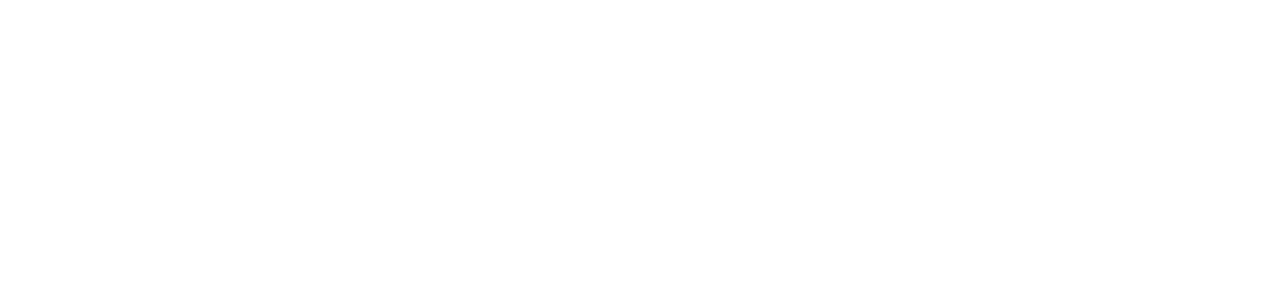
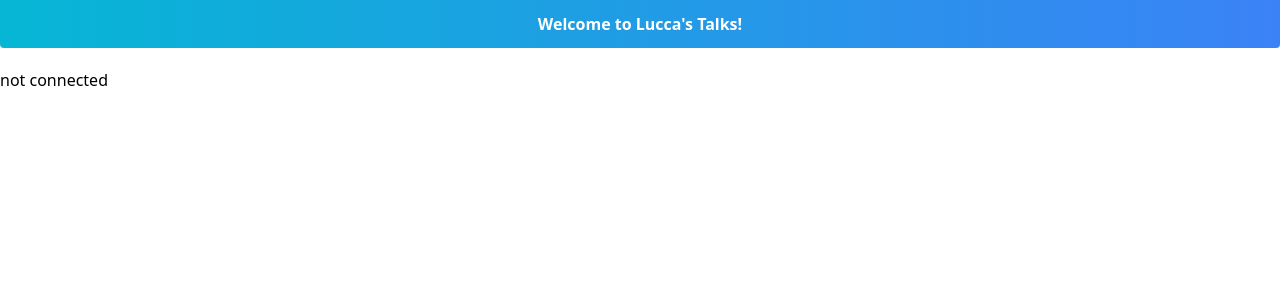
Before and after one commit to Bastien-Arlot/luccaChatAppTest, a React (Vite) app in the folder client/: page / in a window 1280 px wide. Shown: the top 300 px of the page. Built offline with nearby package versions, Linux system fonts and the light colour scheme; no server answers.

Commit message:
encapsulation of the app with the context, import of the context into container to get the state, useEffect to watch socket and only execute it once it moves, cleanup function done to close new socket.

```diff
--- a/client/src/App.jsx
+++ b/client/src/App.jsx
@@ -1,9 +1,22 @@
+import Context from "./Context";
+import {useState} from "react";
+import Container from "./Container";
 
 function App() {
-  return (
-    <div>
-    </div>
-  );
+
+    const [member, setMember] = useState(null);
+
+    const store = {
+        member,
+        setMember,
+
+    };
+
+    return (
+        <Context.Provider value={store}>
+            <Container />
+        </Context.Provider>
+    );
 }
 
 export default App
--- /dev/null
+++ b/client/src/Container.jsx
@@ -0,0 +1,26 @@
+import {useContext, useEffect, useState} from "react";
+import Context from "./Context";
+import { io } from 'socket.io-client';
+
+export default function Container() {
+
+    const {member, setMember} = useContext(Context);
+    const [socket, setSocket] = useState(null);
+
+    useEffect( () => {
+        const newSocket = io('http://localhost:5000');
+        setSocket(newSocket);
+        setMember(null);
+
+        return () => newSocket.close();
+
+    },[setSocket]);
+
+    return (
+        <div className='container mx-auto'>
+            <h1 className='text-3x1 font-bold text-center bg-gradient-to-r from-cyan-500 to-blue-500 text-white rounded-b py-3 mb-5'>{member ? `Chatting as ${member.name}` : `Welcome to Lucca's Talks!`}</h1>
+            {member && socket && socket.connected ? (<div>connected</div>) : null}
+            {!member && socket ? (<div>not connected</div>) : null}
+        </div>
+    );
+}
--- a/client/tailwind.config.js
+++ b/client/tailwind.config.js
@@ -1,7 +1,7 @@
 module.exports = {
-  content: ['./src/**/*.{js,jsx,ts,tsx'],
+  content: ['./src/**/*.{js,jsx,ts,tsx}'],
   theme: {
     extend: {},
   },
   plugins: [],
-}
+};
```
